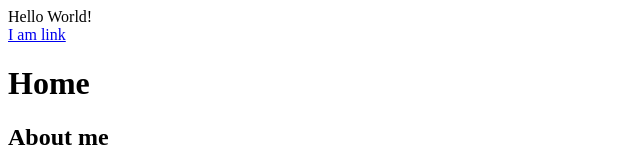
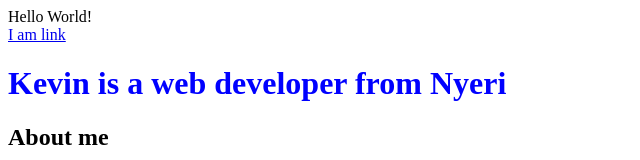
Before and after one commit to kamaukimani/learn-react1, a React (Vite) app: page / in a window 1280 px wide. Shown: the top 160 px of the page, without its empty margins (0-640 px from the left). Built offline with nearby package versions, Linux system fonts and the light colour scheme.

Commit message:
update file

```diff
--- a/src/components/Home.jsx
+++ b/src/components/Home.jsx
@@ -1,9 +1,14 @@
 import React from 'react';
-
-function Home(){
+import {userName,city} from '../data/user';
+function Home(props){
     return(
         <div id="home">
-            <h1>Home</h1>
+            {/* <h1 style={{
+                color:"purple"
+            }}>{userName} is a web developer from {city}</h1> */}
+            <h1 style={{
+                color:props.color
+            }}>{props.name} is a web developer from {props.city}</h1>
         </div>
     )
 }
```
